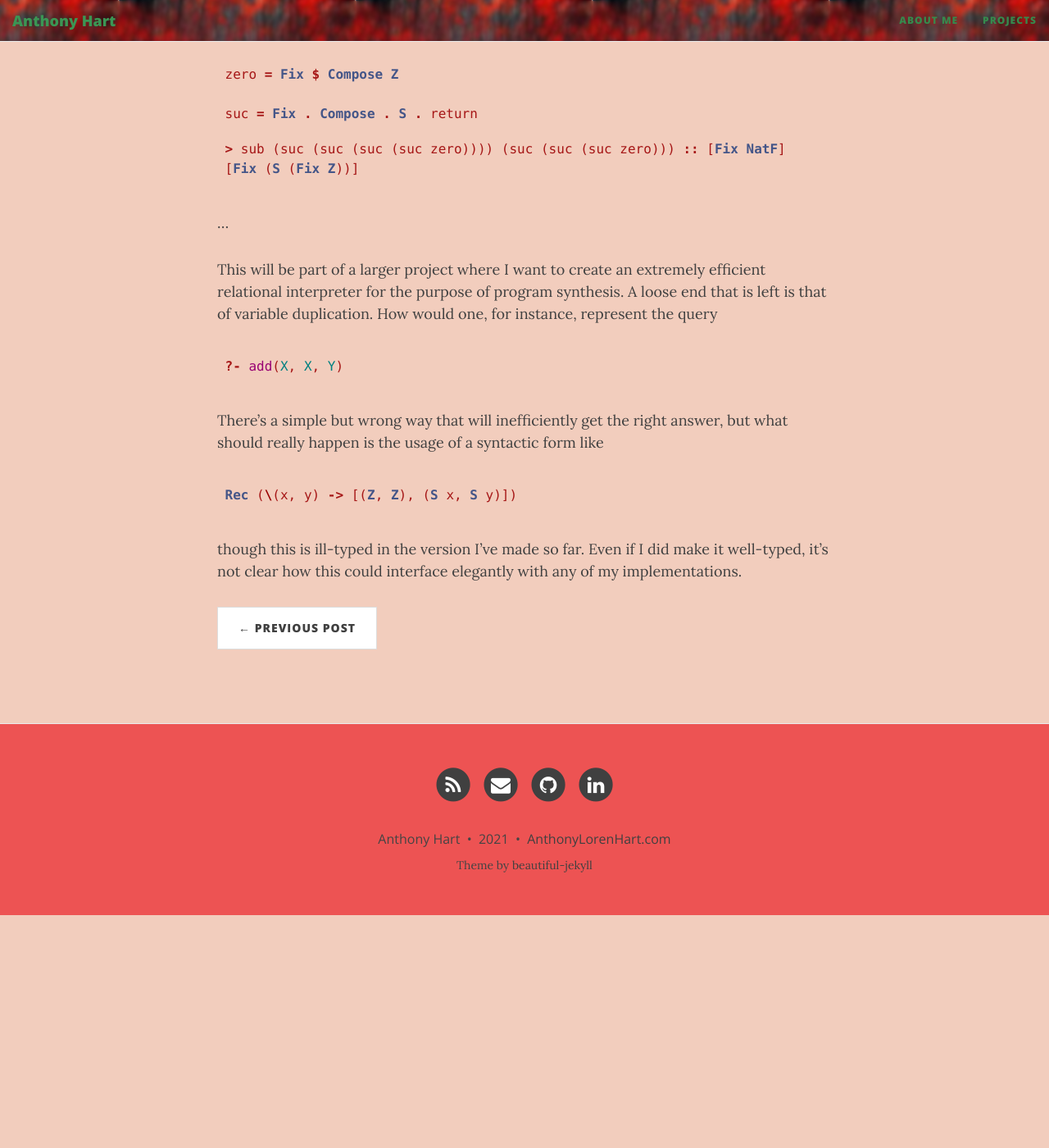
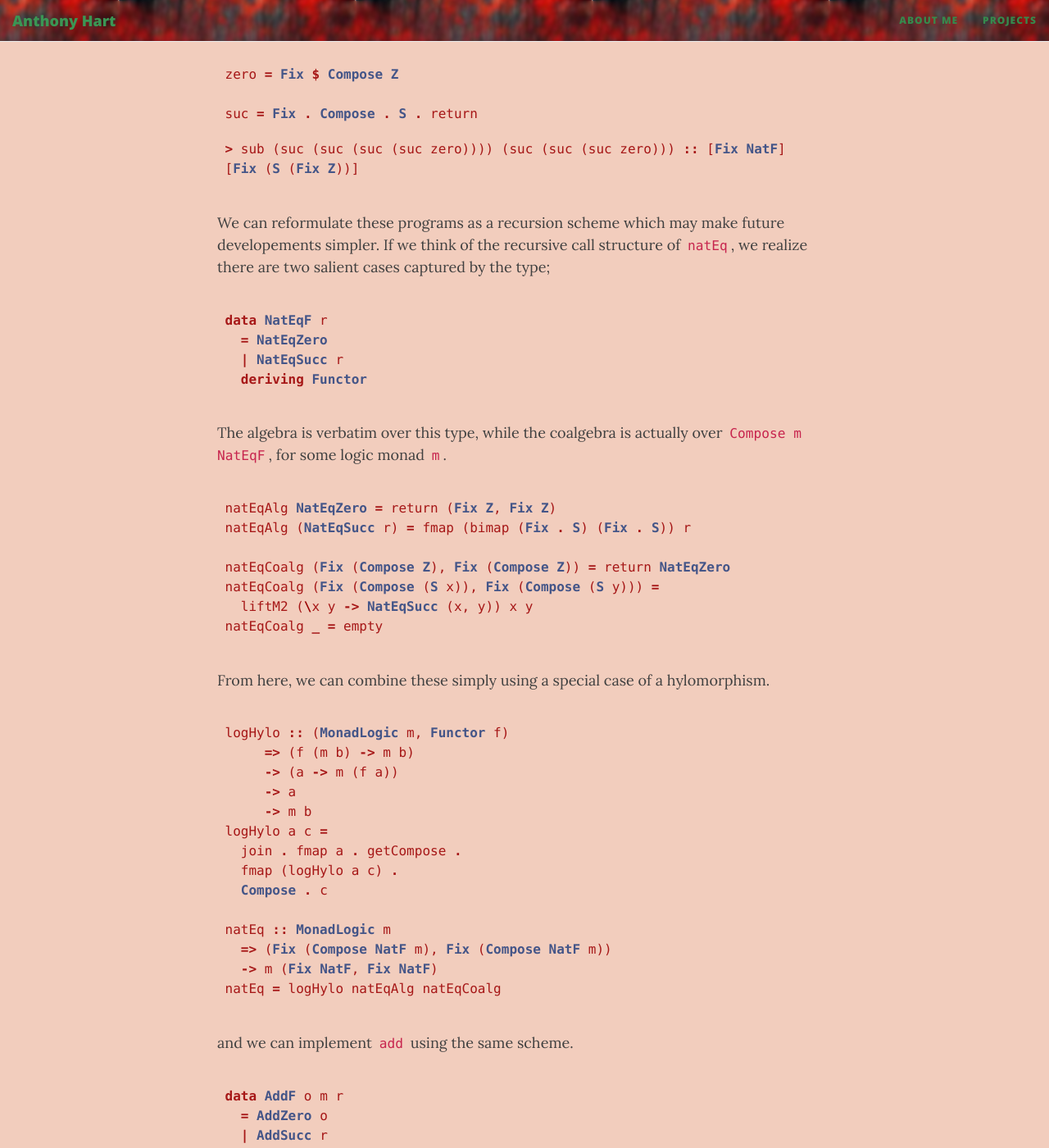
Before and after one commit to AHartNtkn/AHartNtkn.github.io, a Jekyll site: the page built from _posts/2021-09-20-What-Sort-of-Programs-are-Logic-Programs.md, in a window 1280 px wide and 1400 px high, scrolled down 13078 px. Shown: the whole window at 82% size. Built offline with Jekyll 4.4.1, drawn with Linux system fonts in a browser that asks for light colours; nearby versions of some CDN libraries; before the commit the page ends 14194 px from its top, so only the background shows below that; some of the changed text lies outside the part shown.

Commit message:
Add recursion scheme to logic programming post

````diff
--- a/_posts/2021-09-20-What-Sort-of-Programs-are-Logic-Programs.md
+++ b/_posts/2021-09-20-What-Sort-of-Programs-are-Logic-Programs.md
@@ -452,20 +452,102 @@ suc = Fix . Compose . S . return
 [Fix (S (Fix Z))]
 ```
 
+We can reformulate these programs as a recursion scheme which may make future developements simpler. If we think of the recursive call structure of `natEq`, we realize there are two salient cases captured by the type;
+
+```haskell
+data NatEqF r
+  = NatEqZero
+  | NatEqSucc r
+  deriving Functor
+```
+
+The algebra is verbatim over this type, while the coalgebra is actually over `Compose m NatEqF`, for some logic monad `m`.
+
+```haskell
+natEqAlg NatEqZero = return (Fix Z, Fix Z)
+natEqAlg (NatEqSucc r) = fmap (bimap (Fix . S) (Fix . S)) r
+
+natEqCoalg (Fix (Compose Z), Fix (Compose Z)) = return NatEqZero
+natEqCoalg (Fix (Compose (S x)), Fix (Compose (S y))) =
+  liftM2 (\x y -> NatEqSucc (x, y)) x y
+natEqCoalg _ = empty
+```
+
+From here, we can combine these simply using a special case of a hylomorphism.
+
+```haskell
+logHylo :: (MonadLogic m, Functor f)
+     => (f (m b) -> m b)
+     -> (a -> m (f a))
+     -> a
+     -> m b
+logHylo a c =
+  join . fmap a . getCompose .
+  fmap (logHylo a c) .
+  Compose . c
+
+natEq :: MonadLogic m
+  => (Fix (Compose NatF m), Fix (Compose NatF m))
+  -> m (Fix NatF, Fix NatF)
+natEq = logHylo natEqAlg natEqCoalg
+```
+
+and we can implement `add` using the same scheme.
+
+```haskell
+data AddF o m r
+  = AddZero o
+  | AddSucc r
+  deriving Functor
+
+addAlg (AddZero o) =
+  fmap (\(y, z) -> (Fix Z, y, z)) $ natEq o
+addAlg (AddSucc r) =
+  fmap (\(x, y, z) -> (Fix $ S x, y, Fix $ S z)) r
+
+addCoalg (Fix (Compose Z), x, y) = Compose $ return $ AddZero (x, y)
+addCoalg (Fix (Compose (S x)), y, Fix (Compose (S z))) =
+  Compose $ liftM2 (\x z -> AddSucc (x, y, z)) x z
+addCoalg _ = Compose empty
+
+add :: MonadLogic m
+  => (Fix (Compose NatF m), Fix (Compose NatF m), Fix (Compose NatF m))
+  -> m (Fix NatF, Fix NatF, Fix NatF)
+add = logHylo addAlg addCoalg
+```
+
 ...
 
-This will be part of a larger project where I want to create an extremely efficient relational interpreter for the purpose of program synthesis. A loose end that is left is that of variable duplication. How would one, for instance, represent the query
+A loose end that is left is that of variable duplication. How would one, for instance, represent the query
 
 ```prolog
 ?- add(X, X, Y)
 ```
 
-There's a simple but wrong way that will inefficiently get the right answer, but what should really happen is the usage of a syntactic form like
+There's a simple but wrong way that will inefficiently get the right answer, but what should really happen is the usage of something like
 
 ```haskell
-Rec (\(x, y) -> [(Z, Z), (S x, S y)])
+\(x, y) -> return (Z, Z) <|> return (S x, S y)
 ```
 
-though this is ill-typed in the version I've made so far. Even if I did make it well-typed, it's not clear how this could interface elegantly with any of my implementations.
+though this is ill-typed in the version I've made so far. Even if I did make it well-typed, it's not clear how this could interface elegantly with any of my implementations. This is closely related to proper conjunction. While something like conjunction can be implemented with a simple bind, if we have a more sophistocated set of conditions which are not entirely conditional then one needs a simultanious match on multiple datatypes. The above would be equivalent to something like;
+
+```prolog
+(X = z,  Y = z); (X = s(X'), Y = s(Y'))
+```
+
+repeated. This isn't the same thing as `natEq` from earlier; that function returns a list of pairs of equal numbers, but we need something that only does the work of `eqNat` for only a single layer before recursing. This suggests we need a more fundamental modification of `add` to get the duplicating query. We can implement `add(X, X, Y)` as
+
+```prolog
+addC(X, Y) :- natEq(X, Z), add(X, Z, Y).
+```
+
+
+
+So we don't need a copy construct per say; we can do with something like a simultanious matching.
+
+...
+
+This will be part of a larger project where I want to create an extremely efficient relational interpreter for the purpose of program synthesis.
 
 {% endraw %}
````
